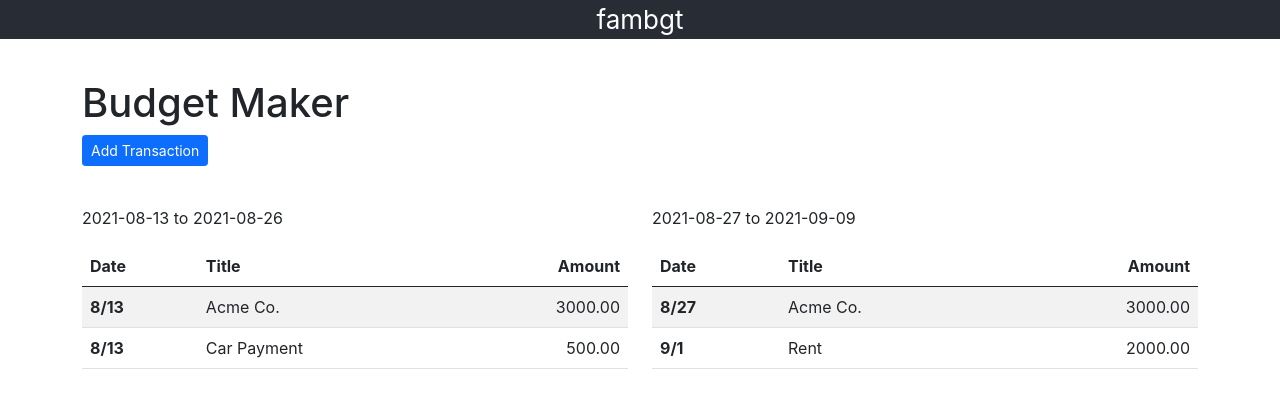
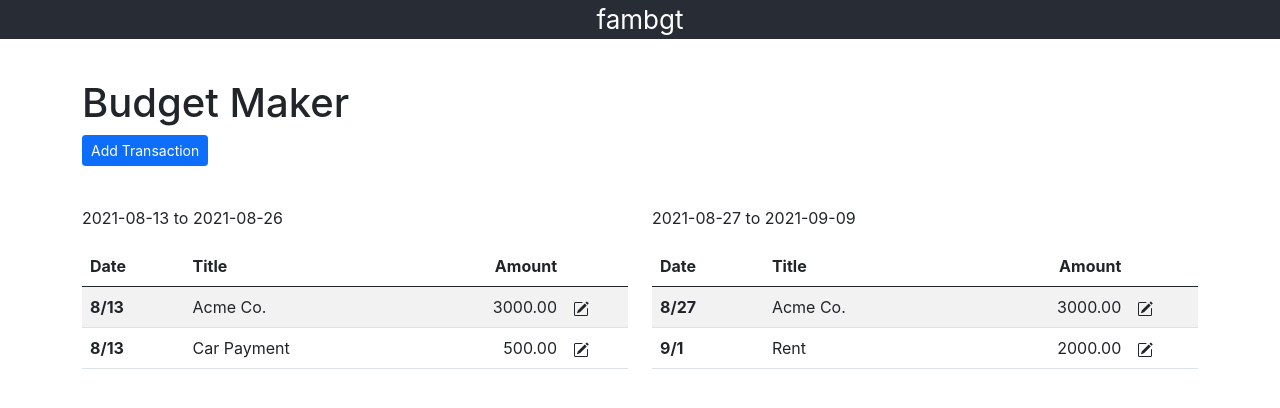
Before and after one commit to miguelamezola/fambgt, a React (Create React App) app: page / in a window 1280 px wide. Shown: the top 408 px of the page. Built offline with nearby package versions, Linux system fonts and the light colour scheme.

Commit message:
Refactored the onAddOrUpdate method into the new onModify method, which can handle transaction adds, updates, and deletes

```diff
--- a/src/BudgetMaker/BudgetMaker.js
+++ b/src/BudgetMaker/BudgetMaker.js
@@ -3,7 +3,7 @@ import React, { useEffect, useState } from 'react';
 import { v4 as uuidv4 } from 'uuid';
 import { BudgetPeriod } from '../BudgetPeriod/BudgetPeriod';
 import { TransactionEditor } from '../TransactionEditor/TransactionEditor';
-import { recurrenceRates } from '../utils';
+import { recurrenceRates, modifyActions } from '../utils';
 
 export const BudgetMaker = () => {
     const TWO_WEEKS_IN_DAYS = 14;
@@ -110,14 +110,37 @@ export const BudgetMaker = () => {
         return filtered_transactions;
     }
 
-    const onAddOrUpdate = (transaction) => {
+    const onModify = (modification) => {
         let modifiedBudgetPeriods = [];
-        budgetPeriods.forEach(bp => {
-            if (bp.start <= transaction.date && transaction.date <= bp.end) {
-                bp.transactions.push(transaction);
-            }
-            modifiedBudgetPeriods.push(bp);
-        });
+        switch (modification.action) {
+            case modifyActions.addOrUpdate:
+                budgetPeriods.forEach(bp => {
+                    if (bp.start <= modification.transaction.date && modification.transaction.date <= bp.end) {
+                        let existingTransaction = bp.transactions.find(t => t.id === modification.transaction.id)
+                        if (existingTransaction) {
+                            for (const [key, value] of Object.entries(modification.transaction)) {
+                                existingTransaction[key] = value;
+                            }
+                        } else {
+                            bp.transactions.push(modification.transaction);
+                        }
+                    }
+                    modifiedBudgetPeriods.push(bp);
+                });
+                break;
+
+            case modifyActions.delete:
+                budgetPeriods.forEach(bp => {
+                    for (let i = 0; i < bp.transactions.length; i++) {
+                        if (bp.transactions[i].id === modification.transaction.id) {
+                            bp.transactions.splice(i, 1);
+                        }
+                    }
+                    modifiedBudgetPeriods.push(bp);
+                });
+                break;
+        }
+
         setBudgetPeriods(modifiedBudgetPeriods);
     }
 
@@ -126,11 +149,11 @@ export const BudgetMaker = () => {
             <div className="row budget-maker-header">
                 <h1>Budget Maker</h1>
                 <div>
-                    <TransactionEditor dateRange={dateRange} onAddOrUpdate={onAddOrUpdate} />
+                    <TransactionEditor onModify={onModify} dateRange={dateRange} />
                 </div>
             </div>
             <div className="row">
-                {budgetPeriods && budgetPeriods.map(period => (<BudgetPeriod key={period.id} start={period.start} end={period.end} transactions={period.transactions} />))}
+                {budgetPeriods && budgetPeriods.map(period => (<BudgetPeriod key={period.id} onModify={onModify} start={period.start} end={period.end} transactions={period.transactions} />))}
             </div>
         </div>
     );
--- a/src/BudgetPeriod/BudgetPeriod.js
+++ b/src/BudgetPeriod/BudgetPeriod.js
@@ -1,8 +1,13 @@
 import './BudgetPeriod.css';
 import { Table } from "react-bootstrap";
 import { getDateString } from '../utils';
+import { TransactionEditor } from '../TransactionEditor/TransactionEditor';
 
-export const BudgetPeriod = ({start,end,transactions}) => {
+export const BudgetPeriod = ({start,end,transactions,onModify}) => {
+    const range = {
+        start: start,
+        end: end
+    }
     return (
         <div className="col-md-6 budget-period">
             <p>{getDateString(start)} to {getDateString(end)}</p>
@@ -13,6 +18,7 @@ export const BudgetPeriod = ({start,end,transactions}) => {
                         <th scope="col">Date</th>
                         <th scope="col">Title</th>
                         <th className="text-end" scope="col">Amount</th>
+                        <th></th>
                     </tr>
                 </thead>
                 <tbody>
@@ -26,6 +32,7 @@ export const BudgetPeriod = ({start,end,transactions}) => {
                             <th scope="row">{ `${(new Date(t.date)).getMonth() + 1}/${(new Date(t.date)).getDate()}` }</th>
                             <td>{ t.title }</td>
                             <td className="text-end">{ t.amount.toFixed(2) }</td>
+                            <td><TransactionEditor onModify={onModify} minimized={true} dateRange={range} transaction={t} /></td>
                         </tr>
                     ))}
                 </tbody>
--- a/src/TransactionEditor/TransactionEditor.js
+++ b/src/TransactionEditor/TransactionEditor.js
@@ -1,9 +1,9 @@
 import React, { useState } from "react";
 import { Modal, Button, Form } from "react-bootstrap";
 import { v4 as uuidv4 } from 'uuid';
-import { recurrenceRates,transactionTypes,getDateString } from '../utils';
+import { recurrenceRates,transactionTypes,getDateString, modifyActions } from '../utils';
 
-export const TransactionEditor = ({dateRange,transaction,onAddOrUpdate}) => {
+export const TransactionEditor = ({onModify, minimized, dateRange, transaction}) => {
     const [show,setShow] = useState(false);
 
     const DEFAULT_DATE = new Date();
@@ -13,7 +13,7 @@ export const TransactionEditor = ({dateRange,transaction,onAddOrUpdate}) => {
     const [type,setType] = useState(transactionTypes.EXPENSE);
     const [amount,setAmount] = useState(0.00);
     const [date,setDate] = useState(DEFAULT_DATE);
-    const [recurrenceRate,setRecurrenceRate] = useState(recurrenceRates.NONE);
+    const [recurrenceRate,setRecurrenceRate] = useState(transaction ? transaction.recurrenceRate : recurrenceRates.NONE);
 
     const onOpen = () => {
         if (transaction) {
@@ -28,7 +28,7 @@ export const TransactionEditor = ({dateRange,transaction,onAddOrUpdate}) => {
             setTitle('');
             setAmount('');
             setType(transactionTypes.EXPENSE);
-            setDate(new Date());
+            setDate(DEFAULT_DATE);
             setRecurrenceRate("None");
         }
         setShow(true);
@@ -43,13 +43,26 @@ export const TransactionEditor = ({dateRange,transaction,onAddOrUpdate}) => {
             uuid = uuidv4();
             setId(uuid);
         }
-        onAddOrUpdate({
+        onModify({
+            action: modifyActions.addOrUpdate,
+            transaction: {
                 id: uuid,
                 title: title,
                 amount: amount,
                 type: type,
                 date: date,
                 recurrenceRate: recurrenceRate
+            }
+        });
+        setShow(false);
+    }
+
+    const onDelete = () => {
+        onModify({
+            action: modifyActions.delete,
+            transaction: {
+                id: id
+            }
         });
         setShow(false);
     }
@@ -67,7 +80,15 @@ export const TransactionEditor = ({dateRange,transaction,onAddOrUpdate}) => {
 
     return (
         <>
-            <button type="button" className="btn btn-primary btn-sm" onClick={ onOpen }>Add Transaction</button>
+            {minimized ?
+                <svg onClick={ onOpen } xmlns="http://www.w3.org/2000/svg" width="16" height="16" fill="currentColor" className="bi bi-pencil-square" viewBox="0 0 16 16">
+                    <path d="M15.502 1.94a.5.5 0 0 1 0 .706L14.459 3.69l-2-2L13.502.646a.5.5 0 0 1 .707 0l1.293 1.293zm-1.75 2.456-2-2L4.939 9.21a.5.5 0 0 0-.121.196l-.805 2.414a.25.25 0 0 0 .316.316l2.414-.805a.5.5 0 0 0 .196-.12l6.813-6.814z"/>
+                    <path fillRule="evenodd" d="M1 13.5A1.5 1.5 0 0 0 2.5 15h11a1.5 1.5 0 0 0 1.5-1.5v-6a.5.5 0 0 0-1 0v6a.5.5 0 0 1-.5.5h-11a.5.5 0 0 1-.5-.5v-11a.5.5 0 0 1 .5-.5H9a.5.5 0 0 0 0-1H2.5A1.5 1.5 0 0 0 1 2.5v11z"/>
+                </svg>
+                :
+                <button  onClick={ onOpen } type="button" className="btn btn-primary btn-sm">Add Transaction</button>
+            }
+
             <Modal show={ show } onHide={ onClose } centered>
                 <Modal.Header closeButton>
                     <Modal.Title>Transaction</Modal.Title>
@@ -105,6 +126,7 @@ export const TransactionEditor = ({dateRange,transaction,onAddOrUpdate}) => {
                 </Modal.Body>
                 <Modal.Footer>
                     <Button variant="primary" disabled={!isValid() && isDirty()} onClick={ onSave }>Save</Button>
+                    {transaction && <Button variant="danger" onClick={ onDelete }>Delete</Button>}
                     <Button variant="secondary" onClick={ onClose }>Close</Button>
                 </Modal.Footer>
             </Modal>
--- a/src/utils.js
+++ b/src/utils.js
@@ -28,3 +28,8 @@ export const getDateString = (date) => {
     }
     return result;
 }
+
+export const modifyActions = {
+    addOrUpdate: "addOrUpdate",
+    delete: "delete"
+}
```
Also changed, not shown: 1 other file (tests, documents, lock files or other folders). Lines whose indentation alone changed are shown as unchanged.
